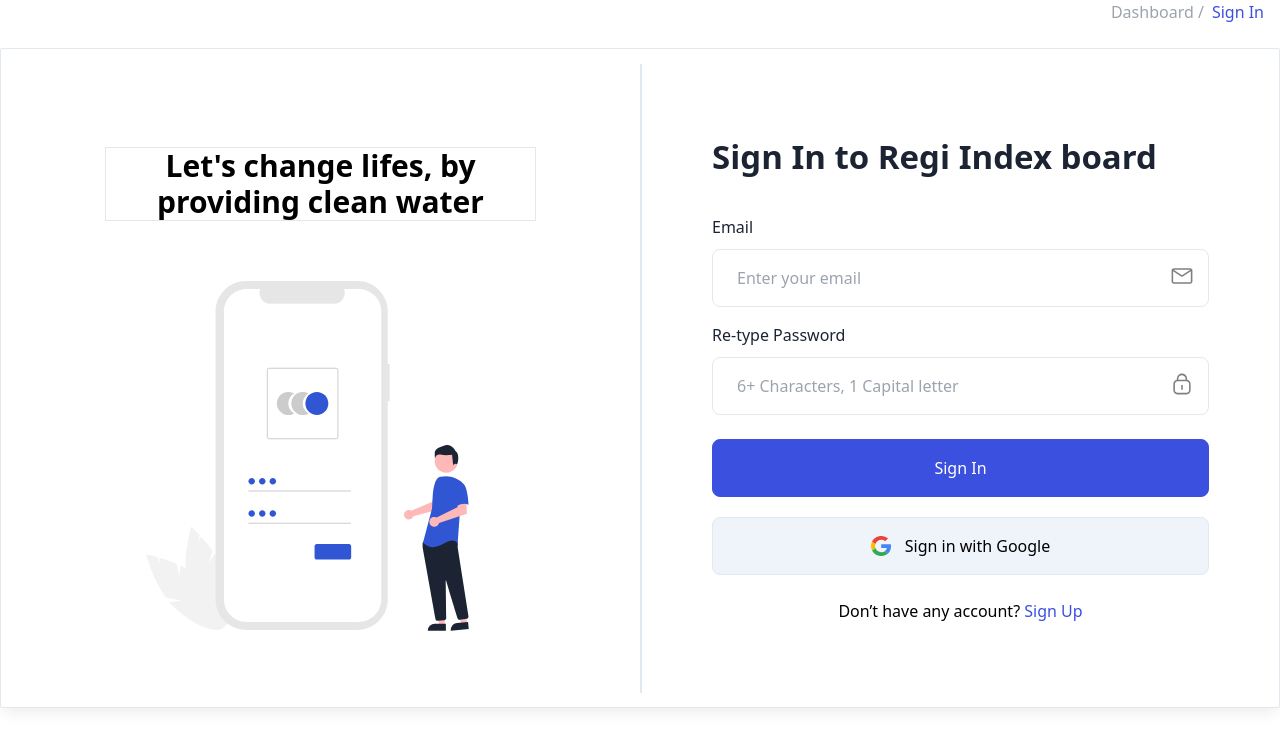
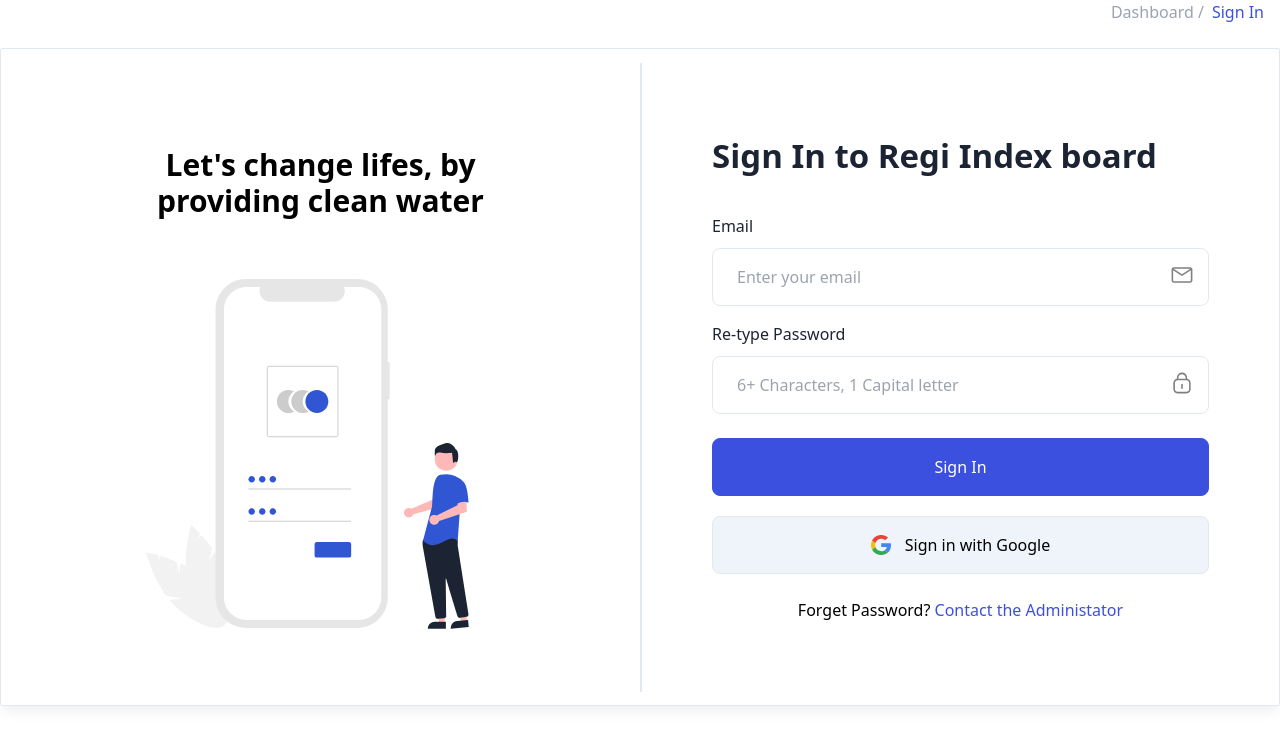
Before and after one commit to Bateyjosue/regideso-index, a React (Vite) app: page /login in a window 1280 px wide. Shown: the top 748 px of the page. Built offline with nearby package versions, Linux system fonts and the light colour scheme; the HTML template or start-up script is replaced by a standard one.

Commit message:
fix: remove unecessary codes

```diff
--- a/src/App.tsx
+++ b/src/App.tsx
@@ -4,7 +4,6 @@ import ErrorPage from "./components/Error/ErrorPage"
 
 import { Toaster } from 'react-hot-toast';
 import MainLayout from "./components/layout/MainLayout";
-import SignUp from "./components/pages/auth/SignUp";
 import LoginPage from "./components/pages/auth/Login";
 import NotFound from "./components/pages/NotFound";
 
--- a/src/components/pages/auth/Login.tsx
+++ b/src/components/pages/auth/Login.tsx
@@ -15,7 +15,7 @@ const LoginPage: React.FC =() => {
                 {/* <img className="dark:hidden" src={LogoDark} alt="Logo" /> */}
               </Link>
 
-              <p className="2xl:px-20 text-3xl font-bold border">
+              <p className="2xl:px-20 text-3xl font-bold">
                 Let's change lifes, by providing clean water
               </p>
 
@@ -265,9 +265,9 @@ const LoginPage: React.FC =() => {
 
                 <div className="mt-6 text-center">
                   <p>
-                    Don’t have any account?{' '}
-                    <Link to="/auth/signup" className="text-primary">
-                      Sign Up
+                    Forget Password?{' '}
+                    <Link to="/contact" className="text-primary">
+                      Contact the Administator
                     </Link>
                   </p>
                 </div>
--- a/src/components/pages/auth/SignUp.tsx
+++ /dev/null
@@ -1,5 +0,0 @@
-
-const SignUp: React.FC = () => {
-  return <div>Sign up Component</div>
-}
-export default SignUp;
--- a/src/components/ui/DropdowUser.tsx
+++ b/src/components/ui/DropdowUser.tsx
@@ -8,7 +8,7 @@ const DropdownUser = () => {
   const [dropdownOpen, setDropdownOpen] = useState(false);
 
   return (
-    <div className='border'>
+    <div>
       <Link
         onClick={() => setDropdownOpen(!dropdownOpen)}
         className="flex items-center gap-4"
```
